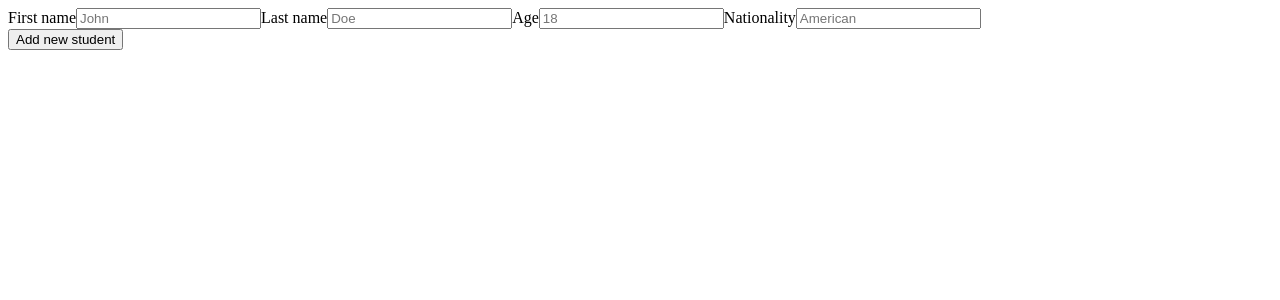
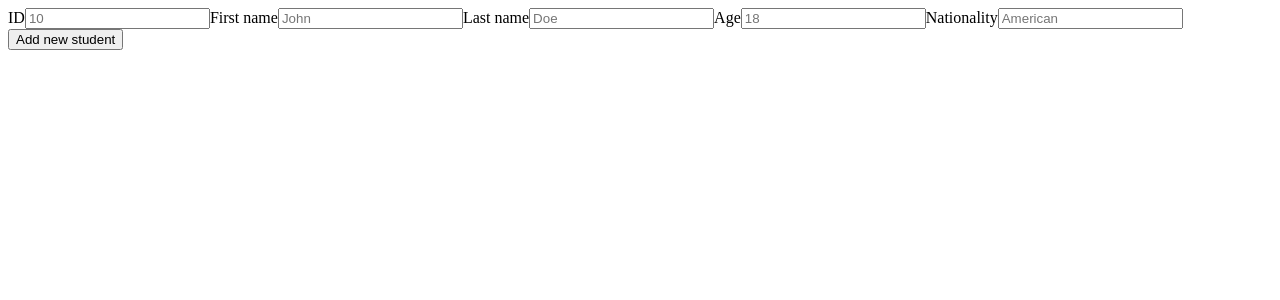
Before and after one commit to Aimekram/MERNapp, a React (Create React App) app in the folder frontend/: page /new in a window 1280 px wide. Shown: the top 300 px of the page. Built offline with nearby package versions, Linux system fonts and the light colour scheme.

Commit message:
Add ID field to form

```diff
--- a/frontend/src/components/NewStudent.js
+++ b/frontend/src/components/NewStudent.js
@@ -1,11 +1,12 @@
 import React from "react";
 
 const NewStudent = () => {
+
     const handleSubmit = async e => {
         if (!e.target.checkValidity()) { return };
 
-        const data = new FormData(e.target);
-        const body = {};
+        let data = new FormData(e.target);
+        let body = {};
         data.forEach((value, property) => body[property] = value);
 
         console.log(`body: ${JSON.stringify(body)}`)
@@ -17,17 +18,31 @@ const NewStudent = () => {
         };
 
         try {
-            const response = await fetch("http://localhost:4000/api/students", requestOptions);
-            if(!response.ok) { throw new Error("Server error") }
+            await fetch("http://localhost:4000/api/students", requestOptions);
         } catch(error) {
             console.error(error);
         }
+
+        // clear data
+        data = new FormData();
+        body = {};
     }
 
 
     return (
         <form onSubmit={handleSubmit}>
             <div>
+                <label htmlFor="id">ID</label>
+                <input
+                    type="number"
+                    name="id"
+                    placeholder="10"
+                    required
+                    min="0"
+                    step="1"
+                    title="Your ID should be a number"
+                />
+
                 <label htmlFor="firstName">First name</label>
                 <input
                     type="text"
```
